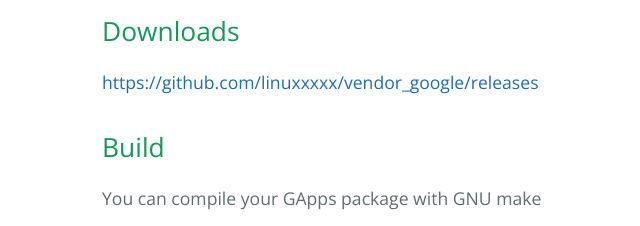
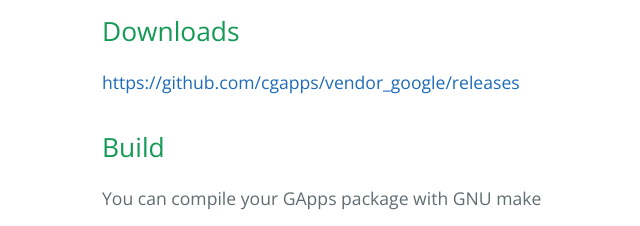
Before and after one commit to cgapps/cgapps.github.io, a plain HTML site: page index.html in a window 1280 px wide. Shown: the part 571-797 px from the top of the page, 122-762 px from the left. Drawn offline with nearby package versions, Linux system fonts and the light colour scheme.

Commit message:
Update repository link

```diff
--- a/index.html
+++ b/index.html
@@ -30,7 +30,7 @@
 <h2>
 <a id="downloads" class="anchor" href="#downloads" aria-hidden="true"><span class="octicon octicon-link"></span></a>Downloads</h2>
 
-<p><a href="https://github.com/linuxxxxx/vendor_google/releases">https://github.com/linuxxxxx/vendor_google/releases</a></p>
+<p><a href="https://github.com/cgapps/vendor_google/releases">https://github.com/cgapps/vendor_google/releases</a></p>
 
 <h2>
 <a id="build" class="anchor" href="#build" aria-hidden="true"><span class="octicon octicon-link"></span></a>Build</h2>
```
